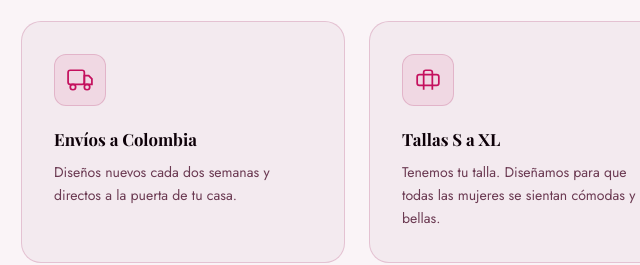
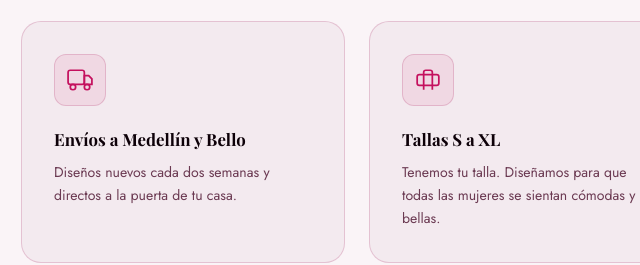
Before and after one commit to Ladys-Comfort/Ladys-Comfort, a plain HTML site: page index.html in a window 1280 px wide. Shown: the part 1330-1595 px from the top of the page, 109-749 px from the left. Drawn offline with nearby package versions, Linux system fonts and the light colour scheme; a web font is replaced by a local one.

Commit message:
Update index.html

```diff
--- a/index.html
+++ b/index.html
@@ -173,7 +173,7 @@
           <circle cx="18.5" cy="18.5" r="2.5"/>
         </svg>
       </div>
-      <h3>Envíos a Colombia</h3>
+      <h3>Envíos a Medellín y Bello</h3>
       <p>Diseños nuevos cada dos semanas y directos a la puerta de tu casa.</p>
     </div>
     <div class="feature-card anim" style="animation-delay:.4s">
```
